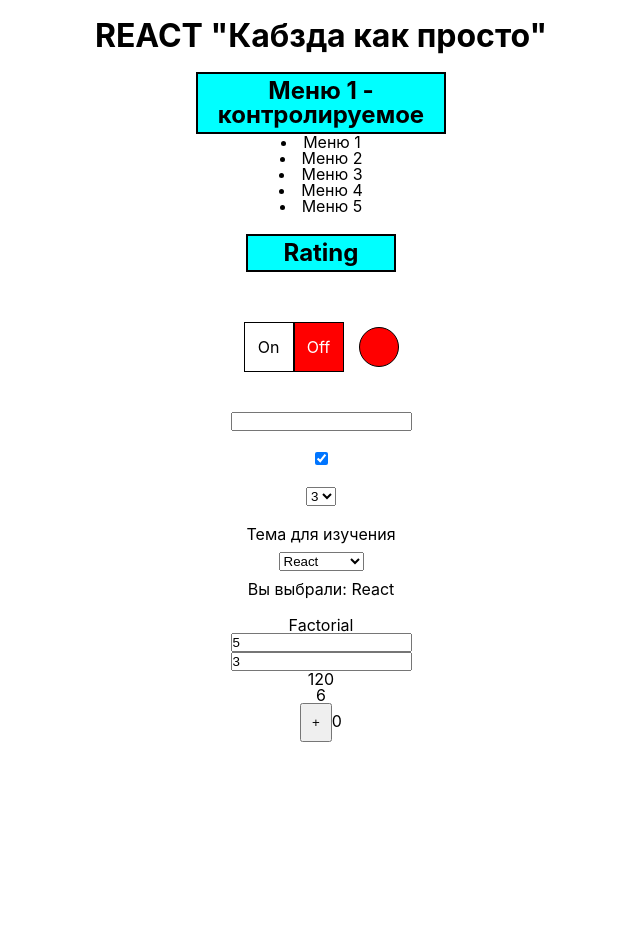
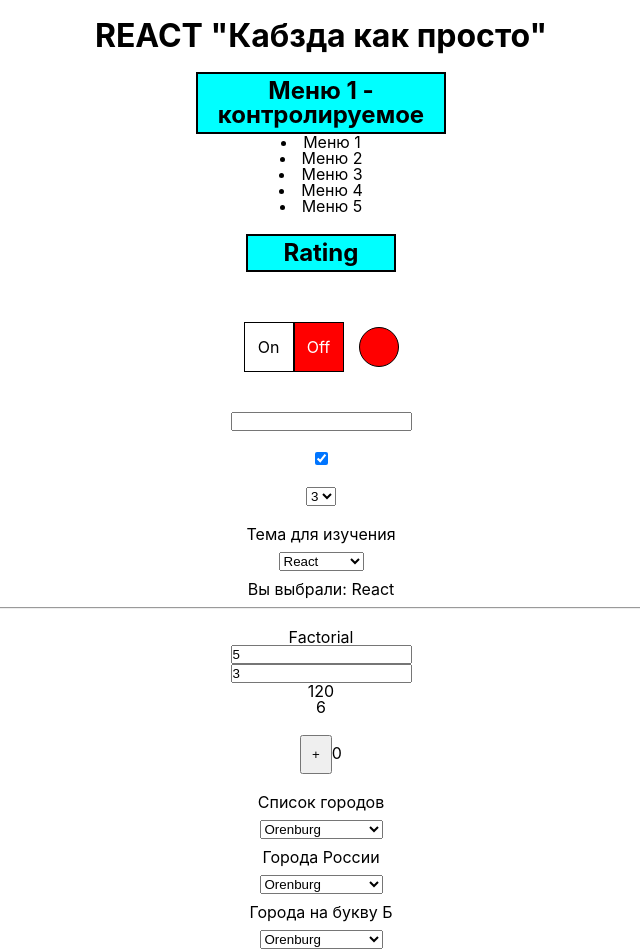
Before and after one commit to Crash2022/React-kabzda, a React (Create React App) app: page / in a window 1280 px wide. Shown: the top 952 px of the page, without its empty margins (319-959 px from the left). Before the commit the page ends 820 px from the top, so only its background shows below. Built offline with nearby package versions, Linux system fonts and the light colour scheme.

Commit message:
starting cities task

```diff
--- a/src/App.tsx
+++ b/src/App.tsx
@@ -9,6 +9,7 @@ import {ControlledSelectMemo} from "./components/ControlledElements/ControlledSe
 import {SelectMemo} from "./components/Select/Select";
 import {accordionReducer, collapseMenuAC} from "./components/Accordion/Accordion-reducer";
 import {CalculatorMemo} from "./components/Calculator/Calculator";
+import {Cities} from "./components/Cities/Cities";
 //import {Calculator} from "./components/Calculator/Calculator";
 
 
@@ -21,6 +22,13 @@ const ControlledSelect = React.memo(ControlledSelectMemo);
 const Select = React.memo(SelectMemo);
 const Calculator = React.memo(CalculatorMemo);
 
+export type CitiesType = {
+    id: number
+    country: string,
+    city: string,
+    population: number
+}
+
 export const App = () => {
 
     //let [menu1CollapsedControlled, setMenu1CollapsedControlled] = useState<boolean>(false);
@@ -29,10 +37,26 @@ export const App = () => {
     const[title, setTitle] = useState<string>('Factorial');
     const[counter, setCounter] = useState<number>(0);
 
-    const collapseMenu1 = useCallback(()=> {
+    const collapseMenuFunc = useCallback(()=> {
         const collapseMenu = dispatch(collapseMenuAC());
         return collapseMenu;
     }, []);
+
+    const[cities, setCities] = useState<Array<CitiesType>>([
+        {id: 1, country: 'Russia', city: 'Orenburg', population: 600000},
+        {id: 2, country: 'Russia', city: 'Moscow', population: 10000000},
+        {id: 3, country: 'Russia', city: 'Saint-Petersburg', population: 6500000},
+        {id: 4, country: 'Belarus', city: 'Minsk', population: 1900000},
+        {id: 5, country: 'Belarus', city: 'Brest', population: 1500000},
+        {id: 6, country: 'Belarus', city: 'Bobruisk', population: 900000},
+        {id: 7, country: 'Kazakhstan', city: 'Alma-ata', population: 2000000},
+        {id: 8, country: 'Kazakhstan', city: 'Shimkent', population: 200000},
+        {id: 9, country: 'Kazakhstan', city: 'Karaganda', population: 500000},
+    ]);
+
+    const countryArray = cities.filter(el => el.country === 'Russia');
+    const cityStartsArray = cities.filter(el => el.city.toLowerCase().indexOf('urg') > -1);
+    const populationArray = cities.filter(el => el.population >= 2000000);
 
     return (
         <div className="App">
@@ -45,7 +69,7 @@ export const App = () => {
                 <Accordion title={"Меню 1 - контролируемое"}
                            collapsed={state.collapsed}
                            /*setMenu1CollapsedControlled={() => dispatch(collapseMenuAC())}*/
-                           setMenu1CollapsedControlled={collapseMenu1}
+                           setMenu1CollapsedControlled={collapseMenuFunc}
                 />
 
                 {/*<Accordion title={"Меню 2 - неконтролируемое"}/>*/}
@@ -59,6 +83,12 @@ export const App = () => {
 
                 <button onClick={()=>setCounter(counter+1)}>+</button>
                 {counter}
+
+                <Cities cities={cities}
+                        countryArray={countryArray}
+                        cityStartsArray={cityStartsArray}
+                        populationArray={populationArray}
+                />
             </div>
         </div>
     );
--- a/src/components/Calculator/Calculator.tsx
+++ b/src/components/Calculator/Calculator.tsx
@@ -35,7 +35,7 @@ export const CalculatorMemo = (props: CalculatorPropsType) => {
 
 
     return (
-        <div>
+        <div style={{marginTop: '20px', marginBottom: '20px'}}>
             {props.title}
             <div>
                 <input value={firstValue}
--- /dev/null
+++ b/src/components/Cities/Cities.tsx
@@ -0,0 +1,60 @@
+import React, {ChangeEvent, useMemo, useState} from 'react'
+import {CitiesType} from "../../App";
+//import {v1} from "uuid";
+
+export type CitiesPropsType = {
+    cities: Array<CitiesType>
+    countryArray: Array<CitiesType>
+    cityStartsArray: Array<CitiesType>
+    populationArray: Array<CitiesType>
+}
+
+export const Cities = (props: CitiesPropsType) => {
+
+    return (
+            <div style={{marginTop: '20px', height: '250px'}}>
+                <div style={{marginBottom: '10px'}}>Список городов</div>
+                <select>
+                    {
+                        props.cities.map(city => {
+                            return (
+                                <option key={city.id}>{city.city}</option>
+                            )
+                        })
+                    }
+                </select>
+
+                <div style={{marginBottom: '10px', marginTop: '10px'}}>Города России</div>
+                <select>
+                    {
+                        props.countryArray.map(el => {
+                            return (
+                                <option key={el.id}>{el.city}</option>
+                            )
+                        })
+                    }
+                </select>
+
+                <div style={{marginBottom: '10px', marginTop: '10px'}}>Города на букву Б</div>
+                <select>
+                    {
+                        props.cityStartsArray.map(el => {
+                            return (
+                                <option key={el.id}>{el.city}</option>
+                            )
+                        })
+                    }
+                </select>
+
+                <div style={{marginBottom: '10px', marginTop: '10px'}}>Города "милионники"</div>
+                <select>
+                    {
+                        props.populationArray.map(el => {
+                            return (
+                                <option key={el.id}>{el.city}</option>
+                            )
+                        })
+                    }
+                </select>
+            </div>
+    );}
--- a/src/components/Select/SelectBody.tsx
+++ b/src/components/Select/SelectBody.tsx
@@ -17,7 +17,6 @@ export const SelectBody: React.FC<SelectBodyPropsType> = (props) => {
 
     return (
         <div>
-
             <select value={parentSelectValue} onChange={onChangeSelectHandler}>
                 {
                     props.selectItems.map((option, index) => {
@@ -30,6 +29,7 @@ export const SelectBody: React.FC<SelectBodyPropsType> = (props) => {
             <div style={{margin: "10px 0px"}}>
                 Вы выбрали: {parentSelectValue}
             </div>
+            <hr/>
         </div>
     );
 }
```
